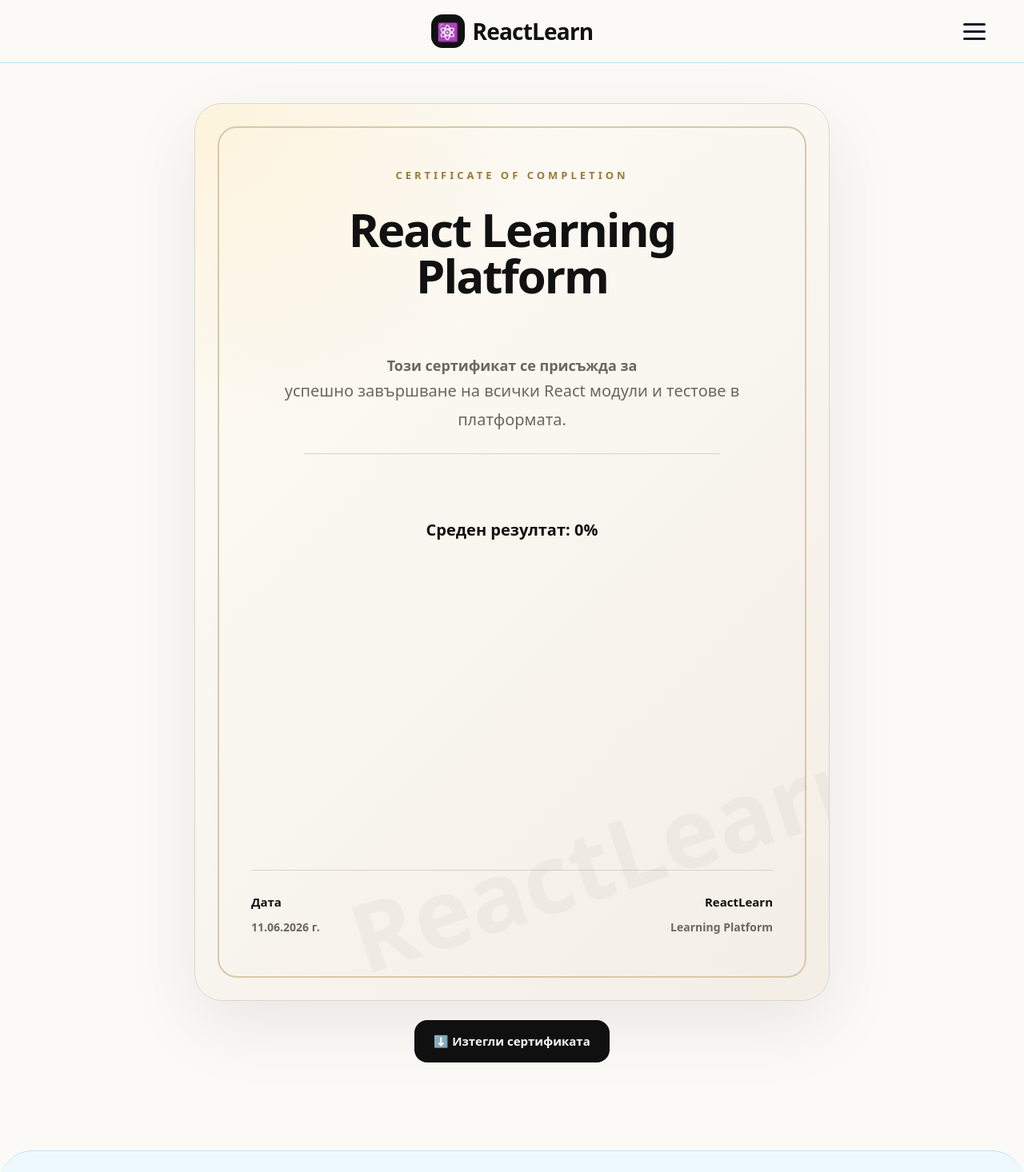
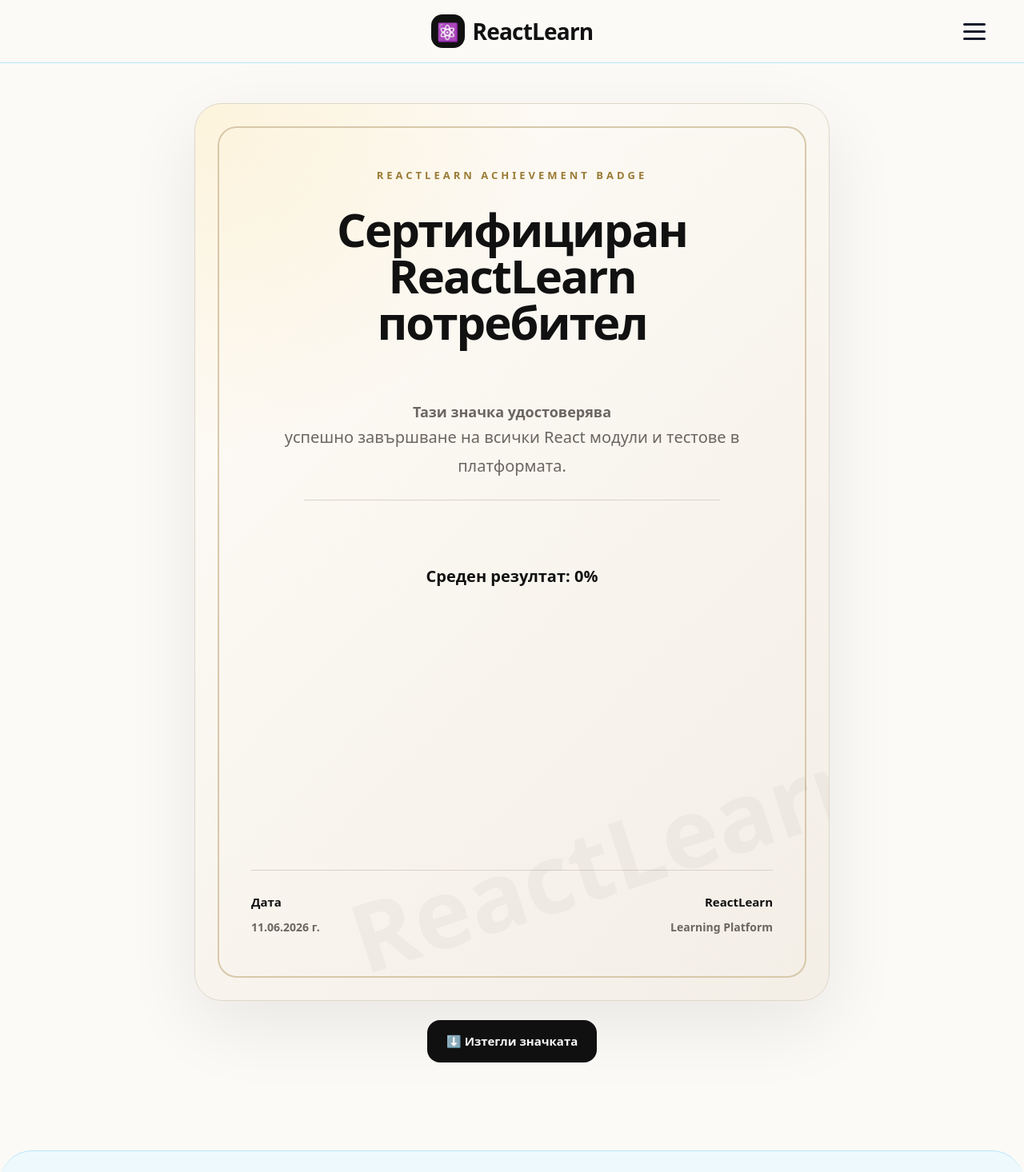
Before and after one commit to IvannIvannov/react-diploma-project, a React (Vite) app in the folder client/: page /certificate in a window 1280 px wide. Shown: the top 1466 px of the page at 80% size. Built offline with nearby package versions, Linux system fonts and the light colour scheme.

Commit message:
Replace certificate with achievement badge concept

```diff
--- a/client/src/pages/Certificate.tsx
+++ b/client/src/pages/Certificate.tsx
@@ -79,17 +79,17 @@
 
     pdf.addImage(image, "PNG", 0, 0, pageWidth, pageHeight);
 
-    pdf.save("ReactLearn-Certificate.pdf");
+    pdf.save("ReactLearn-Achievement-Badge.pdf");
   };
 
   return (
     <main className="certificate-page">
       <section id="certificate" className="certificate-card">
-        <p className="certificate-label">Certificate of Completion</p>
+        <p className="certificate-label">ReactLearn Achievement Badge</p>
 
-        <h1>React Learning Platform</h1>
+        <h1>Сертифициран ReactLearn потребител</h1>
 
-        <span>Този сертификат се присъжда за</span>
+        <span>Тази значка удостоверява</span>
 
         <p className="certificate-text">
           успешно завършване на всички React модули и тестове в платформата.
@@ -126,7 +126,7 @@
           className="download-certificate-button"
           onClick={downloadCertificate}
         >
-          ⬇ Изтегли сертификата
+          ⬇ Изтегли значката
         </button>
       </div>
     </main>
--- a/client/src/pages/Dashboard.tsx
+++ b/client/src/pages/Dashboard.tsx
@@ -127,7 +127,7 @@
         <div>
           <p>Dashboard</p>
 
-          <h1>Здравей, {displayName} 👋</h1>
+          <h1>Здравей, {displayName}</h1>
 
           <span>
             Проследи своя напредък, резултатите от тестовете и завършените React
@@ -139,7 +139,7 @@
 
         {courseProgress === 100 && (
           <Link to="/certificate" className="welcome-certificate-button">
-            🎓 Виж сертификат
+            🏅 Значка за завършване
           </Link>
         )}
 
```
